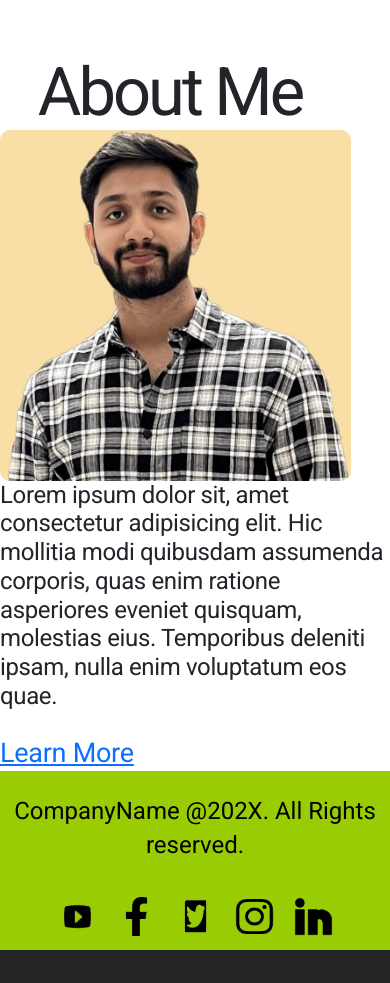
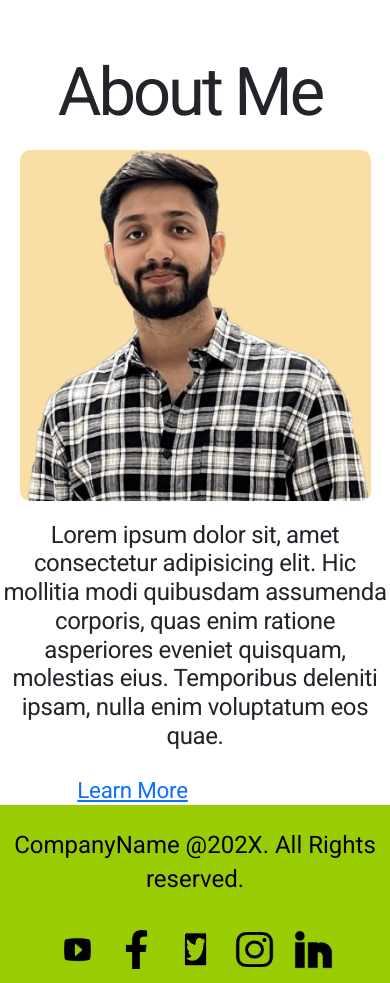
Before and after one commit to Saket2766/Air-Pollution, a React (Vite) app in the folder frontend/: page / in a window 390 px wide. Shown: the part 3780-4763 px from the top of the page. Before the commit the page ends 4730 px from the top, so only its background shows below. Built offline with nearby package versions, Linux system fonts and the light colour scheme.

Commit message:
About Me

```diff
--- a/frontend/src/styles/AboutMe.css
+++ b/frontend/src/styles/AboutMe.css
@@ -38,7 +38,7 @@
   justify-content: flex-end;
   align-items: center;
   flex-shrink: 0;
-  /* margin: 50px; */
+  margin: 50px;
   float: left;
   border-radius: 10px;
 }
@@ -55,11 +55,25 @@
 @media only screen and (max-width: 768px) {
   .AboutMeContent {
     width: 50%;
+    text-align: center;
+  }
+  .AboutMe{
+    text-align: center;
+  }
+  .AboutMe h1{
+    margin-left: -10px;
+  }
+  .AboutMe a{
+    text-align: center;
+    font-size: 1.4rem;
+    margin-left: 70px;
   }
 
   .AboutMeContent img{
     height: 90vw;
     width: 90vw;
+    margin: 20px;
+
   }
 
   .AboutMeContent p {
```
